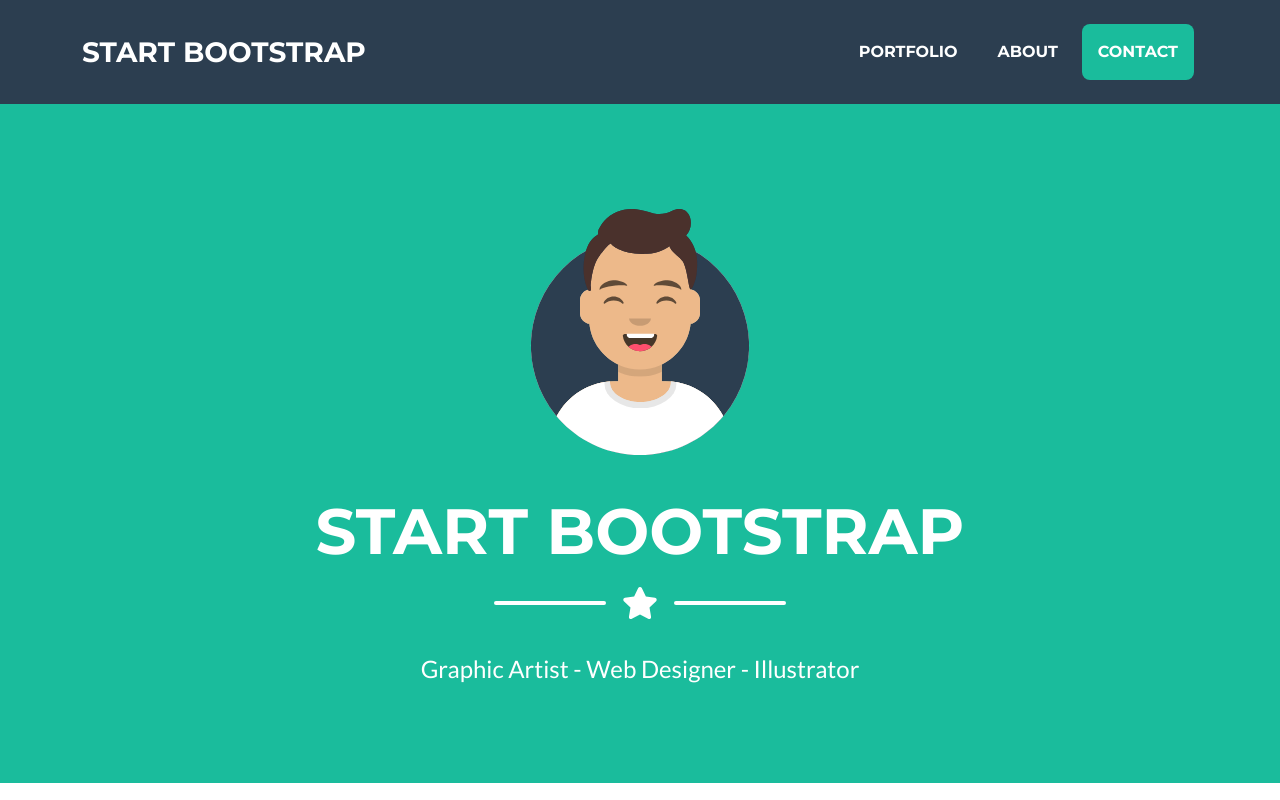
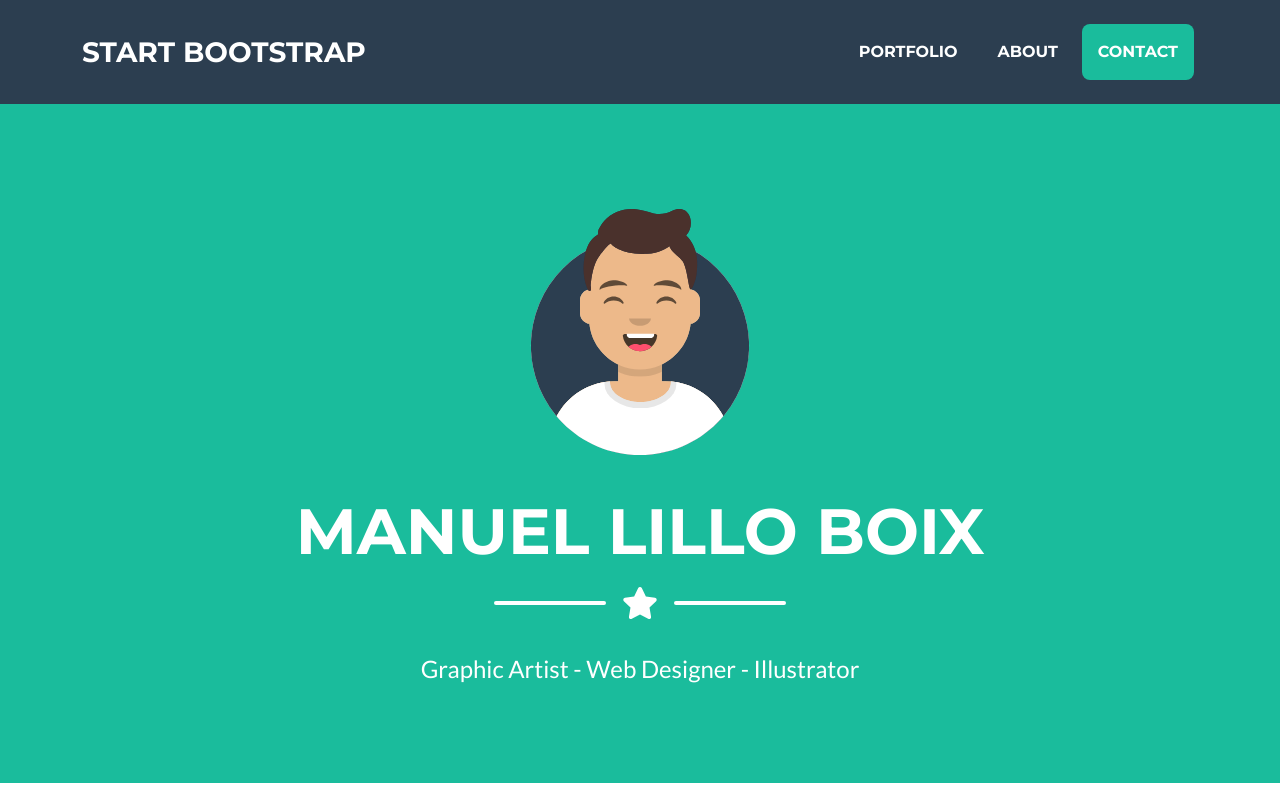
Before and after one commit to manlibo/AWS, a plain HTML site: page index.html in a window 1280 px wide. Shown: the top 800 px of the page. Drawn offline with nearby package versions, Linux system fonts and the light colour scheme.

Commit message:
Commit 2 - Modificamos index.html

```diff
--- a/index.html
+++ b/index.html
@@ -40,7 +40,7 @@
                 <!-- Masthead Avatar Image-->
                 <img class="masthead-avatar mb-5" src="assets/img/avataaars.svg" alt="..." />
                 <!-- Masthead Heading-->
-                <h1 class="masthead-heading text-uppercase mb-0">Start Bootstrap</h1>
+                <h1 class="masthead-heading text-uppercase mb-0">Manuel Lillo Boix</h1>
                 <!-- Icon Divider-->
                 <div class="divider-custom divider-light">
                     <div class="divider-custom-line"></div>
```
